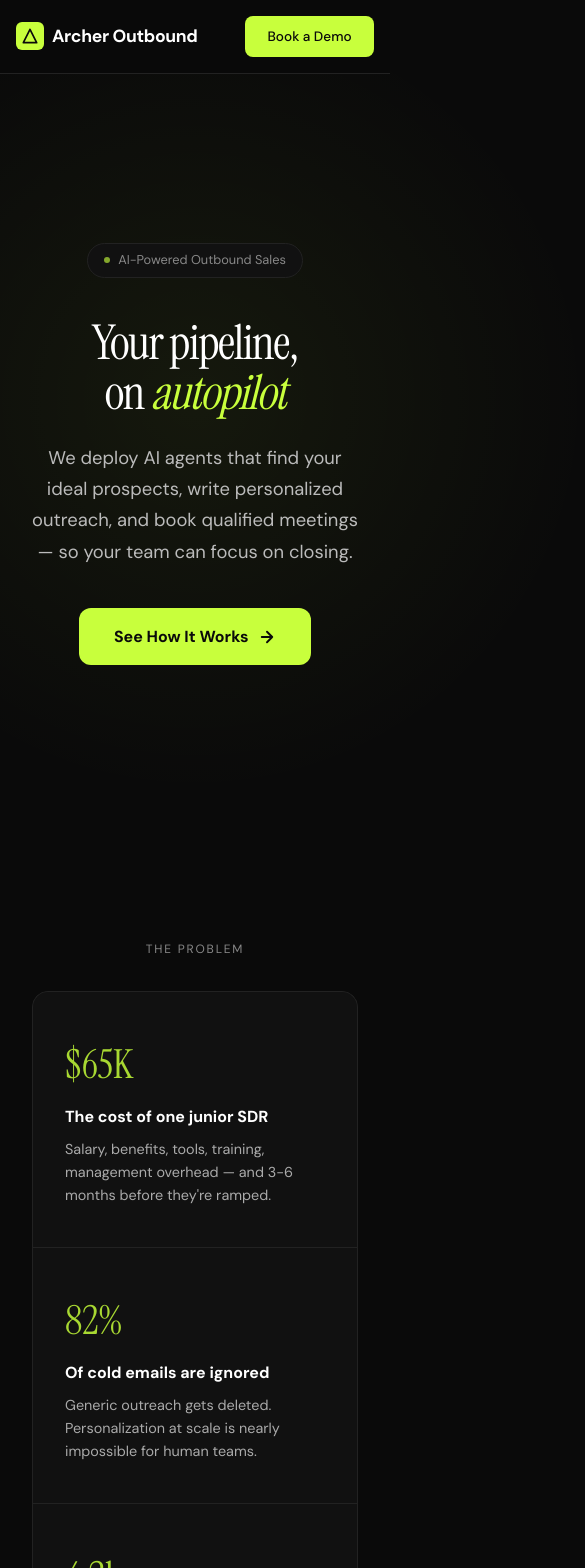
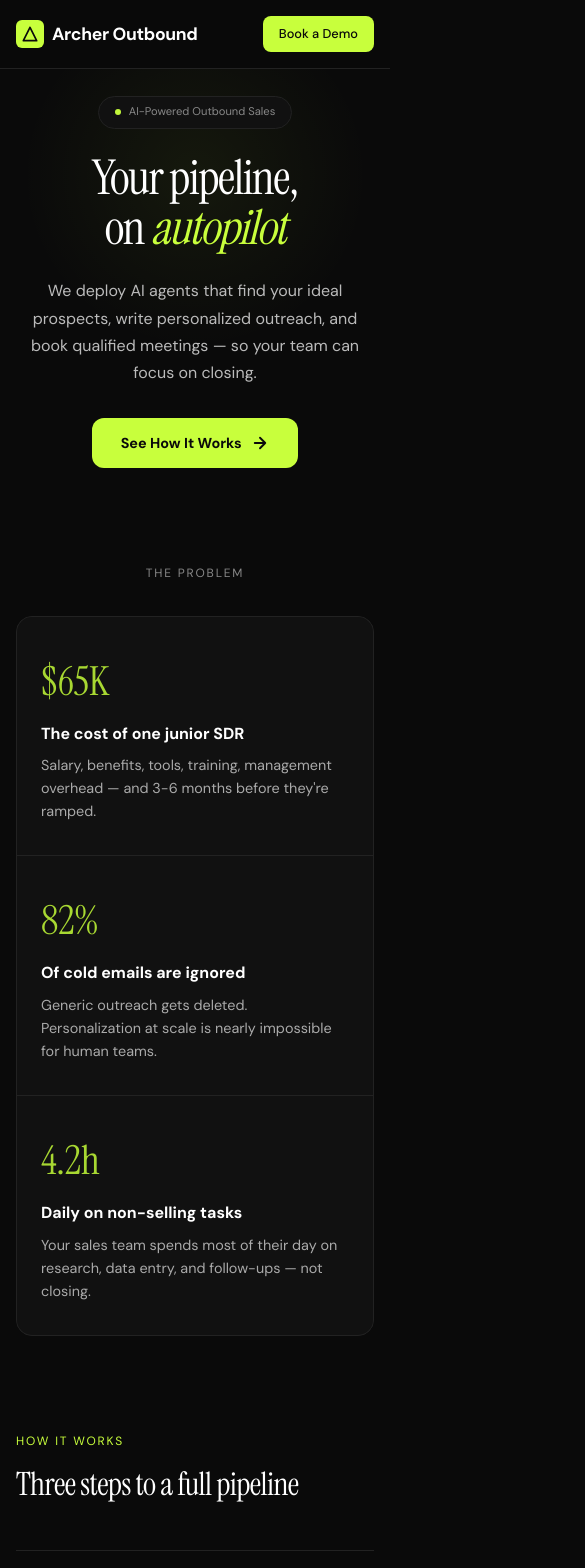
Before and after one commit to cthayes8/archer-outbound, a Next.js app: page / in a window 390 px wide. Shown: the top 1568 px of the page, 585 px wide, since content can reach past the window. Built offline with nearby package versions, Linux system fonts and the light colour scheme.

Commit message:
mobile fix

```diff
--- a/app/globals.css
+++ b/app/globals.css
@@ -434,10 +434,46 @@ footer {
 }
 
 /* --- RESPONSIVE --- */
+
+/* Tablet */
+@media (max-width: 768px) {
+  .hero { padding: 7rem 1.5rem 3rem; }
+  .hero::before { width: 500px; height: 500px; }
+  .pain { padding: 4rem 1.5rem; }
+  .how { padding: 4rem 1.5rem; }
+  .compare { padding: 4rem 1.5rem; }
+  .proof { padding: 4rem 1.5rem; }
+  .final-cta { padding: 5rem 1.5rem; }
+  .final-cta::before { width: 400px; height: 400px; }
+}
+
+/* Mobile */
 @media (max-width: 640px) {
   nav { padding: 1rem; }
+  nav a.cta-nav { padding: 0.5rem 1rem; font-size: 0.8rem; }
+
+  .hero { min-height: auto; padding: 6rem 1rem 3rem; }
+  .hero::before { width: 350px; height: 350px; }
+  .badge { font-size: 0.7rem; margin-bottom: 1.5rem; }
+  .hero-sub { font-size: 1rem; margin-bottom: 2rem; }
+  .hero-cta { padding: 0.85rem 1.8rem; font-size: 0.9rem; }
+
+  .pain { padding: 3rem 1rem; }
   .pain-grid { grid-template-columns: 1fr; }
-  .compare-table { grid-template-columns: 1fr 1fr 1fr; font-size: 0.8rem; }
-  .compare-table .cell, .compare-table .col-header { padding: 1rem 0.8rem; }
-  .step { grid-template-columns: 40px 1fr; }
+  .pain-card { padding: 2rem 1.5rem; }
+
+  .how { padding: 3rem 1rem; }
+  .step { grid-template-columns: 40px 1fr; gap: 1rem; padding: 1.5rem 0; }
+
+  .compare { padding: 3rem 1rem; }
+  .compare-table { grid-template-columns: 1fr 1fr; }
+  .compare-table .col-header:first-child { display: none; }
+  .compare-table .cell:nth-child(3n+1) { display: none; }
+  .compare-table .cell, .compare-table .col-header { padding: 1rem 0.8rem; font-size: 0.85rem; }
+
+  .proof { padding: 3rem 1rem; }
+
+  .final-cta { padding: 4rem 1rem; }
+  .final-cta::before { width: 300px; height: 300px; }
+  .final-cta a { padding: 0.85rem 2rem; font-size: 0.95rem; }
 }
```
